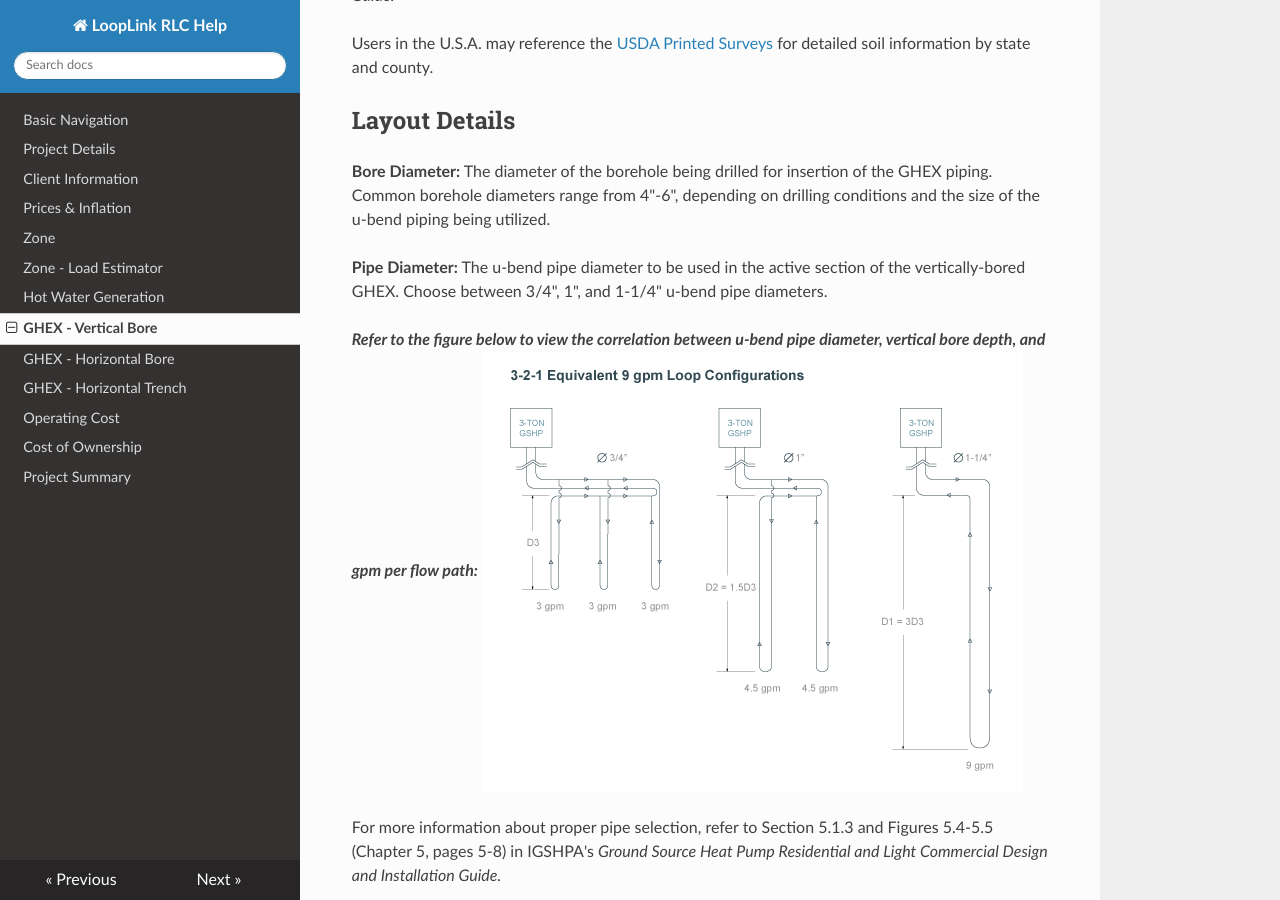
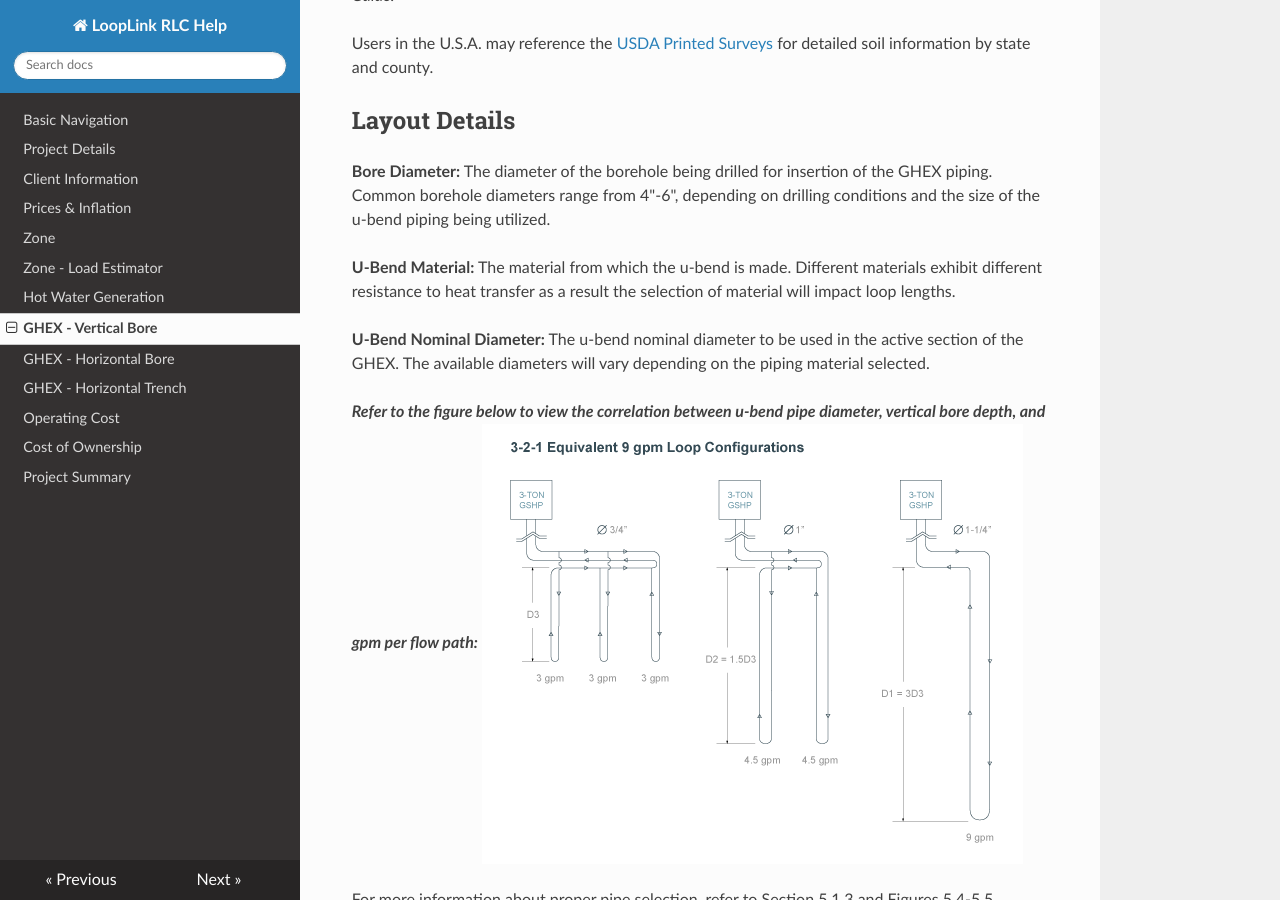
Before and after one commit to geoconnections-rjc/RLC_DOCS, an MkDocs documentation site: the page built from docs/vertical_bore.md, in a window 1280 px wide and 900 px high, scrolled down 1488 px. Built offline with MkDocs 1.6.1, drawn with Linux system fonts in a browser that asks for light colours; nearby versions of some CDN libraries; old or Windows-style settings are respelled for this version of MkDocs.

Commit message:
Pipe Material Selection For GHEX

```diff
--- a/docs/vertical_bore.md
+++ b/docs/vertical_bore.md
@@ -131,7 +131,9 @@ Users in the U.S.A. may reference the [USDA Printed Surveys](http://soils.usda.g
 ##Layout Details
 **Bore Diameter:** The diameter of the borehole being drilled for insertion of the GHEX piping. Common borehole diameters range from 4"-6", depending on drilling conditions and the size of the u-bend piping being utilized.
 
-**Pipe Diameter:** The u-bend pipe diameter to be used in the active section of the vertically-bored GHEX. Choose between 3/4", 1", and 1-1/4" u-bend pipe diameters.
+**U-Bend Material:** The material from which the u-bend is made.  Different materials exhibit different resistance to heat transfer as a result the selection of material will impact loop lengths.
+
+**U-Bend Nominal Diameter:** The u-bend nominal diameter to be used in the active section of the GHEX. The available diameters will vary depending on the piping material selected.
 
 ***Refer to the figure below to view the correlation between u-bend pipe diameter, vertical bore depth, and gpm per flow path:***
 ![3-2-1](img/diameter_bore_length_gpm_relation.gif)
```
Also changed, not shown: docs/horizontal_bore.md (+3 -1 lines), docs/horizontal_trench.md (+3 -1 lines).
